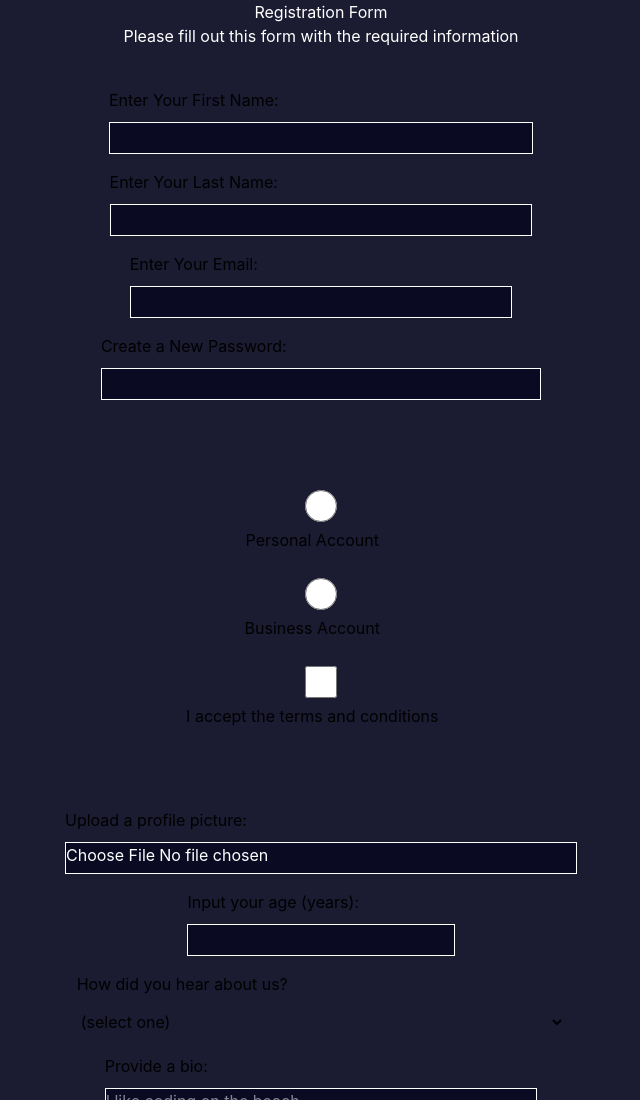
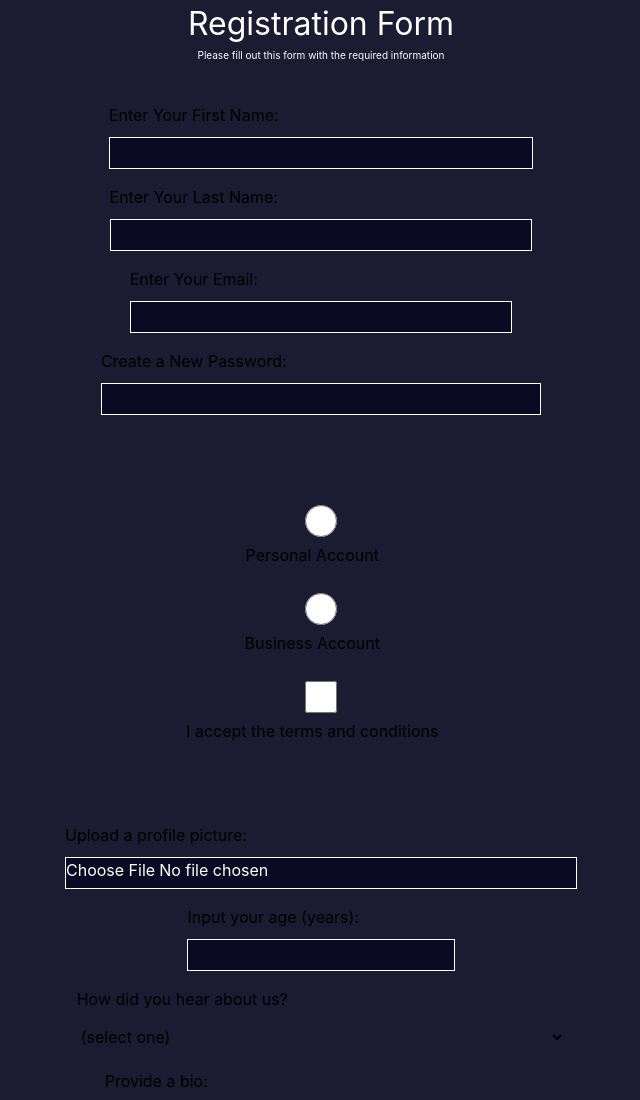
Before and after one commit to mr-codux/registration-form, a website: page index.html in a window 1280 px wide. Shown: the top 1100 px of the page, without its empty margins (319-959 px from the left). Drawn offline with Linux system fonts and the light colour scheme.

Commit message:
code updated

```diff
--- a/index.html
+++ b/index.html
@@ -10,8 +10,8 @@
 <body>
   <div class="flex flex-col items-center justify-center min-h-screen bg-[#1b1b32]">
   <div class="flex items-center justify-center flex-col">
-    <h1 class="text-center text-4 text-white">Registration Form</h1>
-    <p class="text-1 text-center text-white">Please fill out this form with the required information</p>
+    <h1 class="text-center text-[2rem] text-white">Registration Form</h1>
+    <p class="text-[10px] text-center text-white">Please fill out this form with the required information</p>
   </div>
 
   <form class="flex flex-col items-center justify-center w-full md:w-[60vw] min-w-[300px] mx-auto max-w-sm md:max-w-lg pb-4 md:pb-8">
```
Also changed, not shown: asset/css/output.css.
